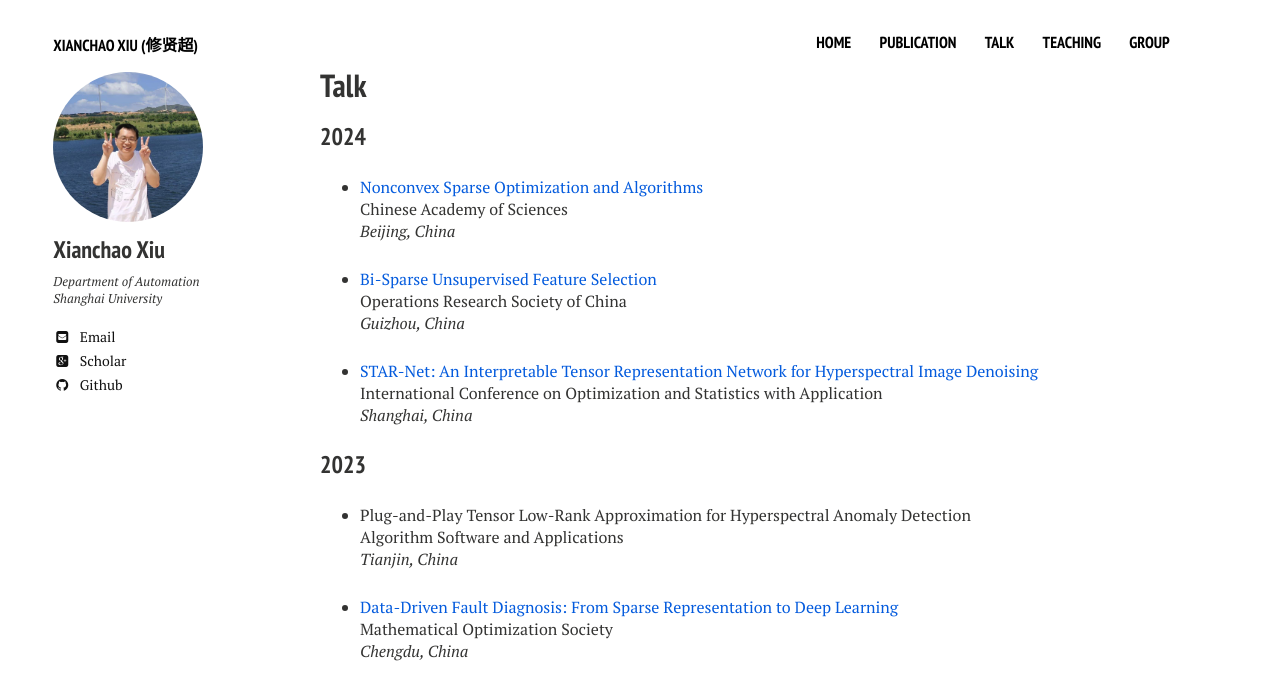
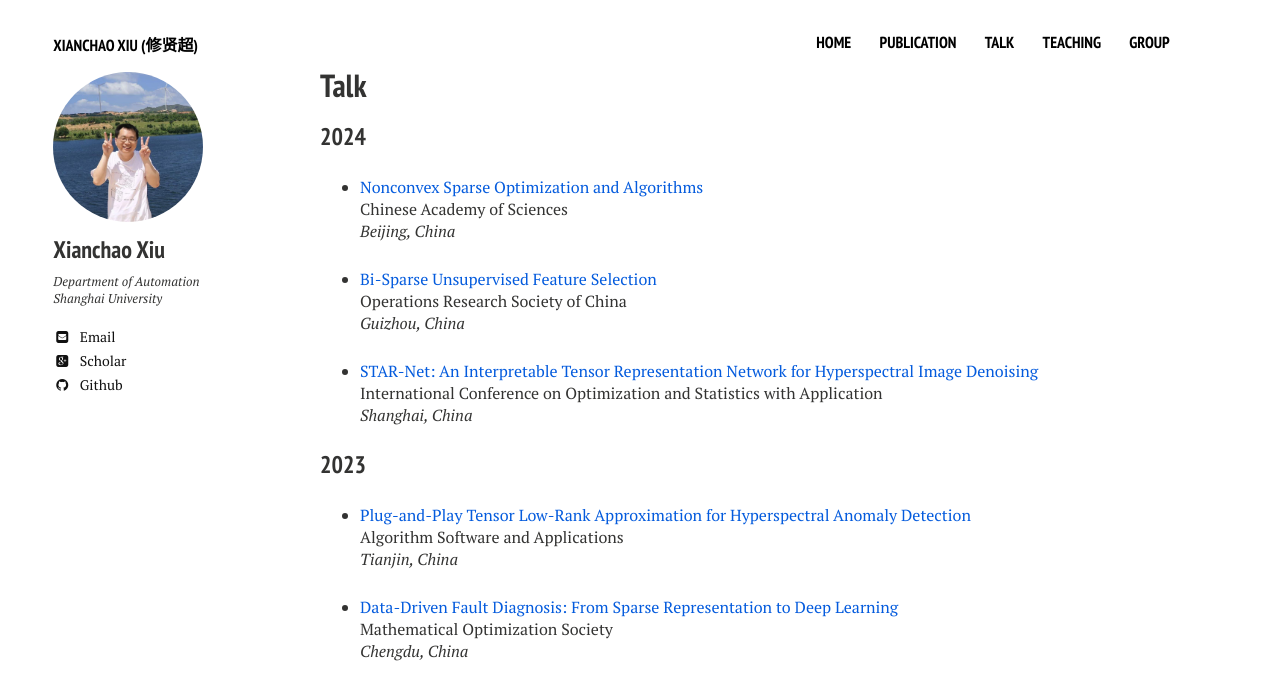
Before and after one commit to xianchaoxiu/xianchaoxiu.github.io, a Jekyll site: the page built from talk/index.md, in a window 1280 px wide. Shown: the top 700 px of the page. Built offline with Jekyll 4.4.1, drawn with Linux system fonts in a browser that asks for light colours; nearby versions of some CDN libraries.

Commit message:
Update index.md

```diff
--- a/talk/index.md
+++ b/talk/index.md
@@ -29,7 +29,7 @@ International Conference on Optimization and Statistics with Application <br>
 
 ### 2023
 
-* Plug-and-Play Tensor Low-Rank Approximation for Hyperspectral Anomaly Detection <br>
+* <a href="../talk/2023-ASA.pdf" class="textlink" target="_blank"> Plug-and-Play Tensor Low-Rank Approximation for Hyperspectral Anomaly Detection </a> <br>
 Algorithm Software and Applications <br>
 <i>Tianjin, China</i><br>
 
```
